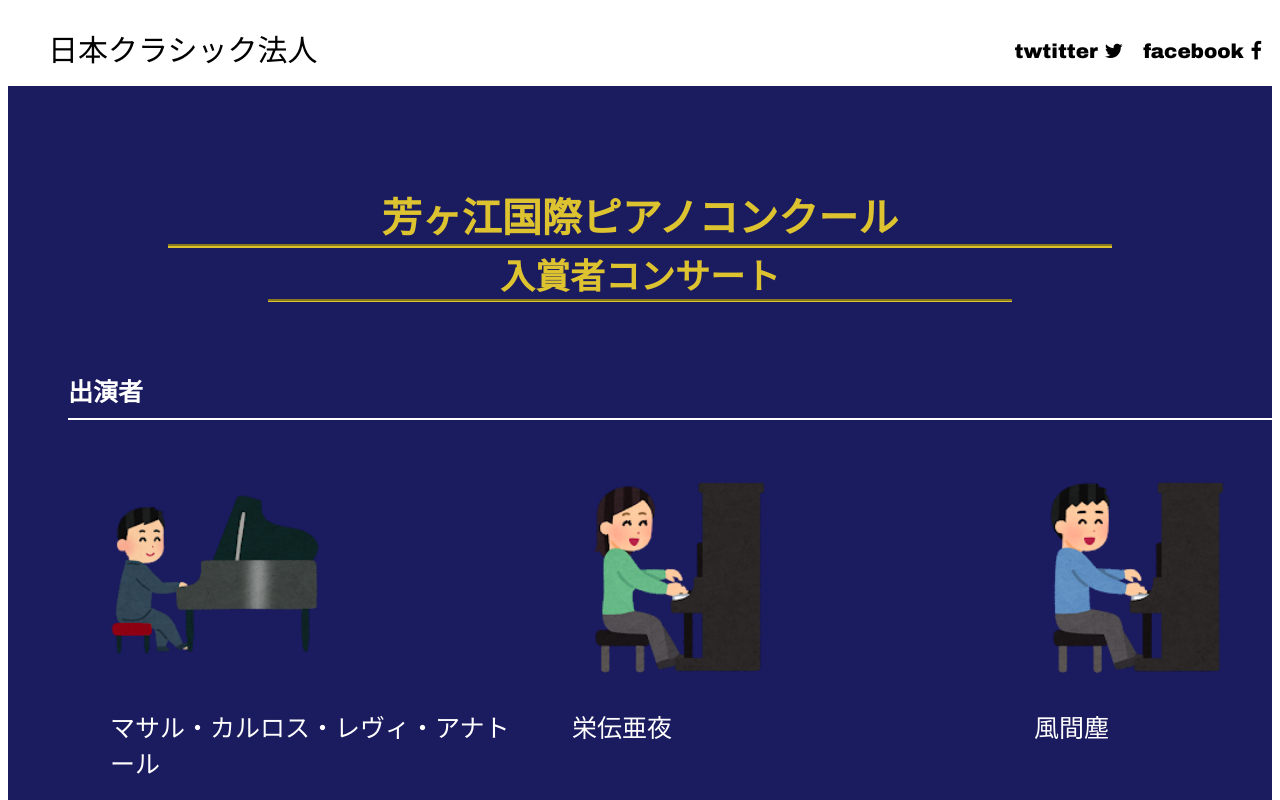
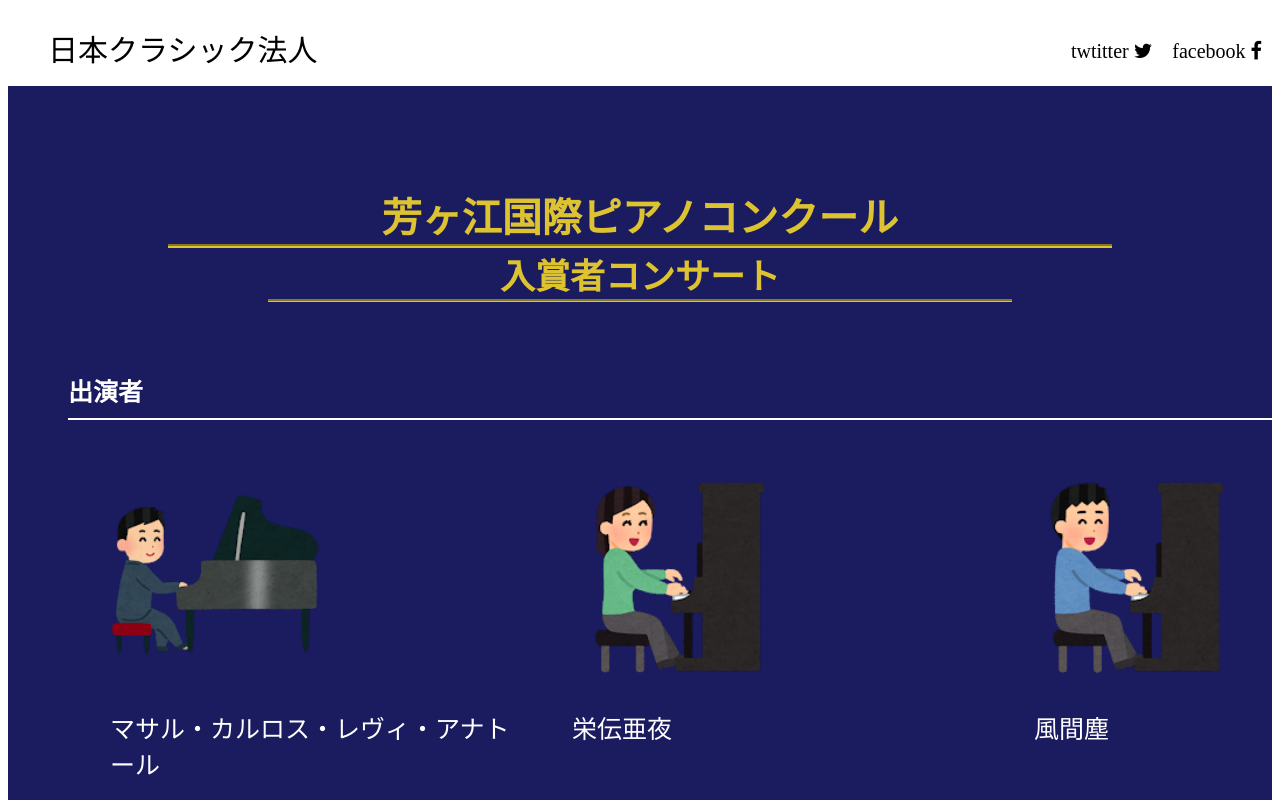
Before and after one commit to ogaken1104/yoshigae, a plain HTML site: page index.html in a window 1280 px wide. Shown: the top 800 px of the page. Drawn offline with Linux system fonts and the light colour scheme.

Commit message:
Update mypage1.css

```diff
--- a/mypage1.css
+++ b/mypage1.css
@@ -1,5 +1,5 @@
 body{
-    font-family:"arial black"
+    font-family:"meiryo"
 }
 
 li{
```
